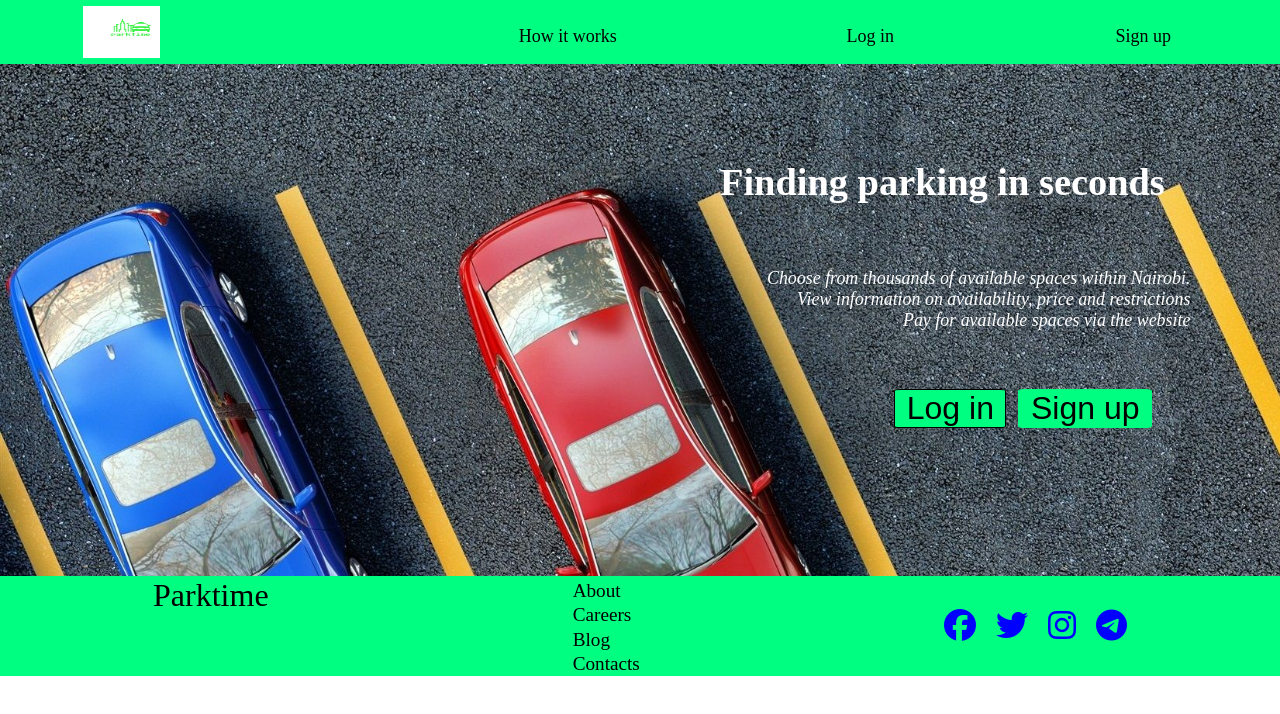
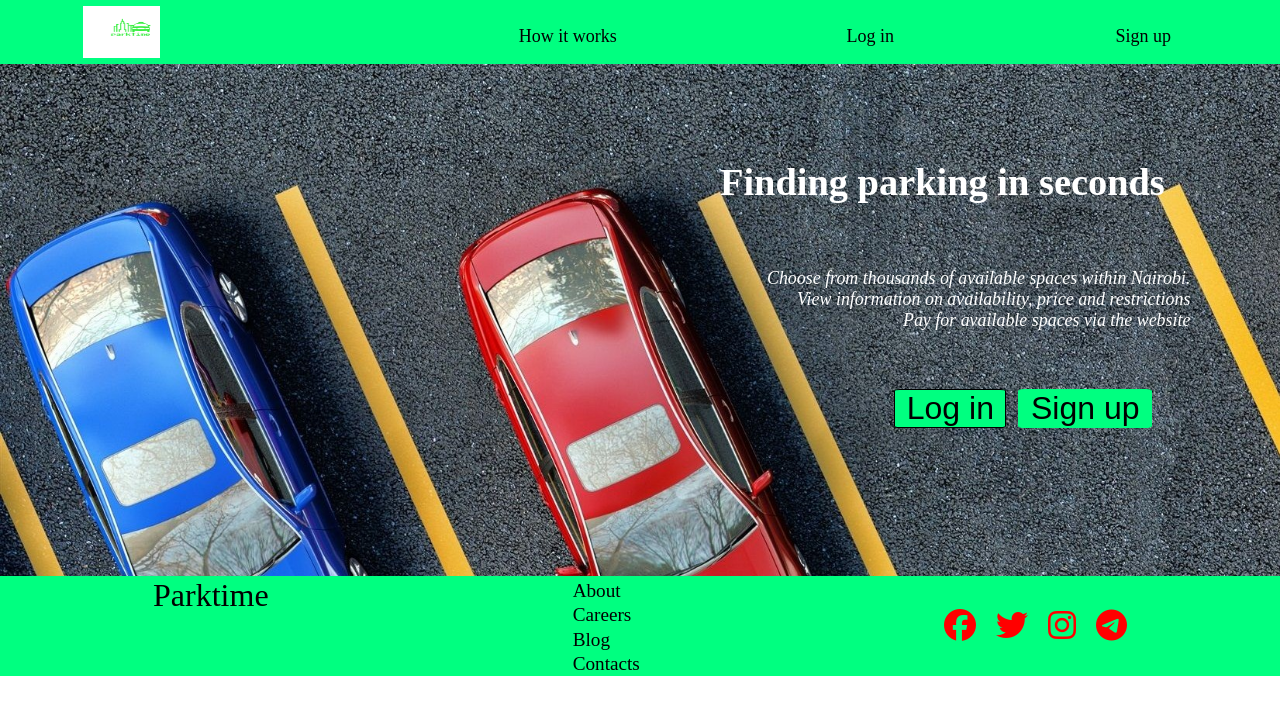
Before and after one commit to kLeitich/Park, a plain HTML site: page landing.html in a window 1280 px wide. Drawn offline with Linux system fonts and the light colour scheme.

```diff
--- a/css/landing.css
+++ b/css/landing.css
@@ -134,12 +134,12 @@ h1 {
 .icon {
     display: flex;
     align-items: center;
-    height: 12vh
+    height: 12vh;
 }
 
 .icon i {
     font-size: 200%;
-    color: blue;
+    color: red;
 }
 
 .about>ul>li {
```
